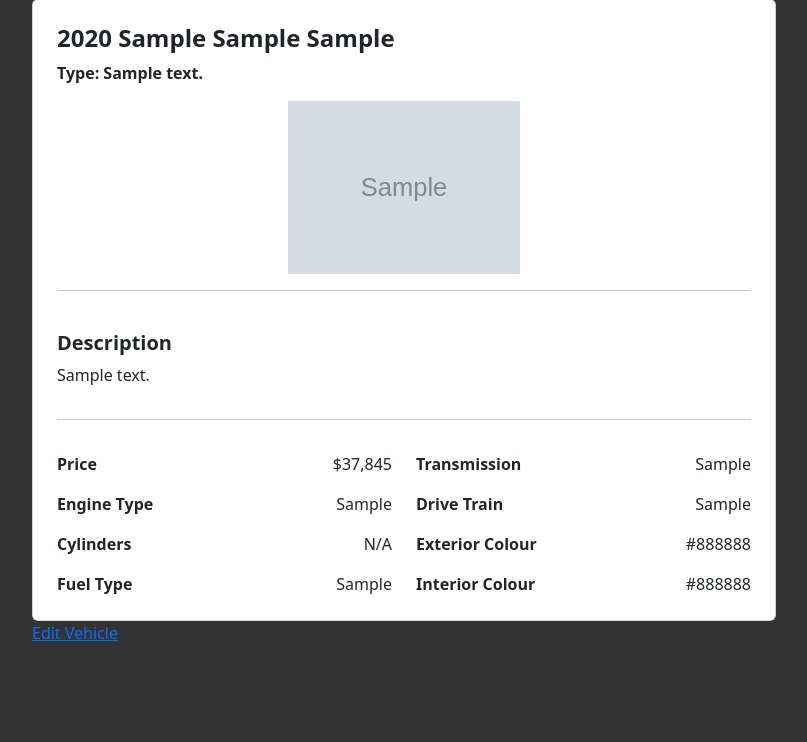
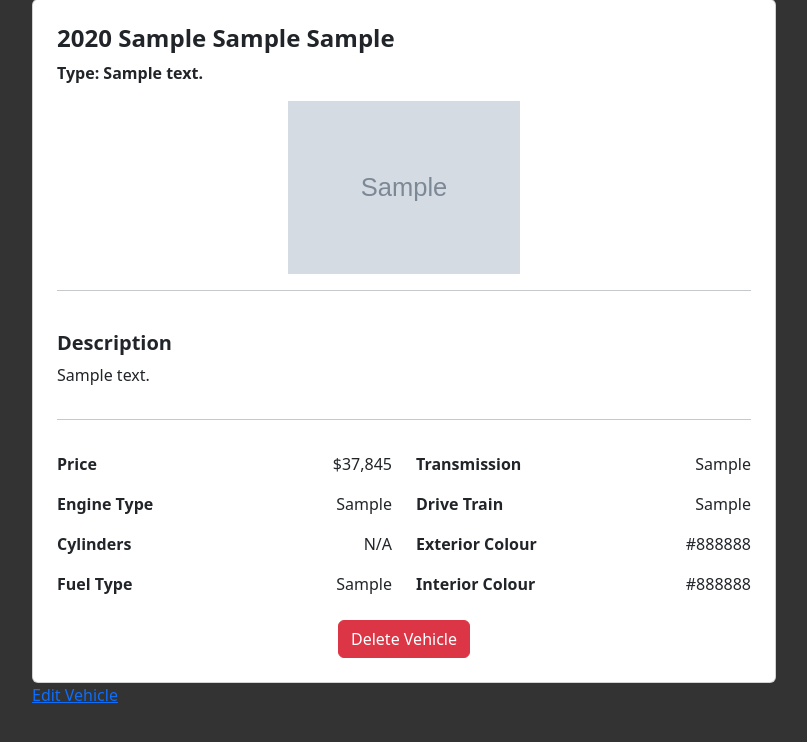
Before and after one commit to amirablhsn/CSCI2040U, a Django app: page /vehicle/1/ in a window 1280 px wide. Shown: the part 25-767 px from the top of the page, without its empty margins (236-1043 px from the left). Run offline with Django 5.2, Linux system fonts and the light colour scheme; tables that the repository leaves empty hold one stand-in row (values such as "Sample post"); grey boxes marked "Sample" are stand-in pictures; one stand-in notice (Sample message) is shown.

Commit message:
add ability to delete vehicle

```diff
--- a/catalogue/templates/base.html
+++ b/catalogue/templates/base.html
@@ -14,5 +14,21 @@
 </head>
 <body>
     <div class="container">{% block content %} {% endblock %}</div>
+
+    {% if messages %}
+    <div id="delete-message" class="messages mt-4">
+        {% for message in messages %}
+        <div class="alert alert-{{ message.tags }}">
+            {{ message }}
+        </div>
+        {% endfor %}
+    </div>
+    <script>
+        setTimeout(() => {
+            document.getElementById("delete-message").style.display = "none";
+        }, 5000);
+    </script>
+    {% endif %}
 </body>
+<script src="https://cdn.jsdelivr.net/npm/bootstrap@5.3.0/dist/js/bootstrap.bundle.min.js"></script>
 </html>
--- a/catalogue/templates/details.html
+++ b/catalogue/templates/details.html
@@ -39,7 +39,26 @@
 
             </div>
         </div>
-
+        <button type="button" class="btn btn-danger mx-auto mt-4"  data-bs-toggle="modal" data-bs-target="#deleteModal">Delete Vehicle</button>
+        <div class="modal" tabindex="-1" role="dialog" id="deleteModal">
+            <div class="modal-dialog" role="document">
+              <div class="modal-content">
+                <div class="modal-header">
+                  <h5 class="modal-title">Confrim Deletion</h5>
+                </div>
+                <div class="modal-body">
+                  <p>Are you sure you want to delete "{{ vehicle.make }} {{ vehicle.model }}"?</p>
+                </div>
+                <div class="modal-footer">
+                    <form method="POST" action="{% url 'delete' vehicle.id %}">
+                        {% csrf_token %}
+                        <button type="submit" class="btn btn-danger">Delete</button>
+                    </form>
+                  <button type="button" class="btn btn-secondary" data-dismiss="modal">Cancel</button>
+                </div>
+              </div>
+            </div>
+          </div>
     </div>
     <a href="{% url 'edit' vehicle.id %}">Edit Vehicle</a>
 </div>
--- a/catalogue/urls.py
+++ b/catalogue/urls.py
@@ -8,6 +8,7 @@ urlpatterns = [
     path("add/", views.add, name="add"),
     path("vehicle/<int:id>/", views.details, name="details"),
     path('edit/<int:id>/', views.edit, name='edit'),
+    path("delete/<int:id>/", views.delete, name="delete"),
 ]
 
 if settings.DEBUG:
--- a/catalogue/views.py
+++ b/catalogue/views.py
@@ -1,10 +1,12 @@
-from django.shortcuts import render, get_object_or_404
+from django.shortcuts import render, get_object_or_404, redirect
 from .models import Vehicle
 from django.db.models import Q, Value
 from django.db.models.functions import Concat
 from .forms import VehicleForm
 from django.http import HttpResponseRedirect
 from django.urls import reverse
+from django.contrib import messages
+
 
 # Create your views here.
 def search(request):
@@ -50,3 +52,11 @@ def edit(request, id):
         form = VehicleForm(instance=vehicle)
 
     return render(request, "edit.html", {"form": form, "vehicle": vehicle})
+
+def delete(request, id):
+    vehicle= get_object_or_404(Vehicle, id=id)
+    if request.method == "POST":
+        vehicle.delete()
+        messages.success(request, f'"{vehicle.make} {vehicle.model}" has been deleted from the catalogue.')
+        return redirect("/")
+    return render(request, "details.html", {"vehicle": vehicle})
```
